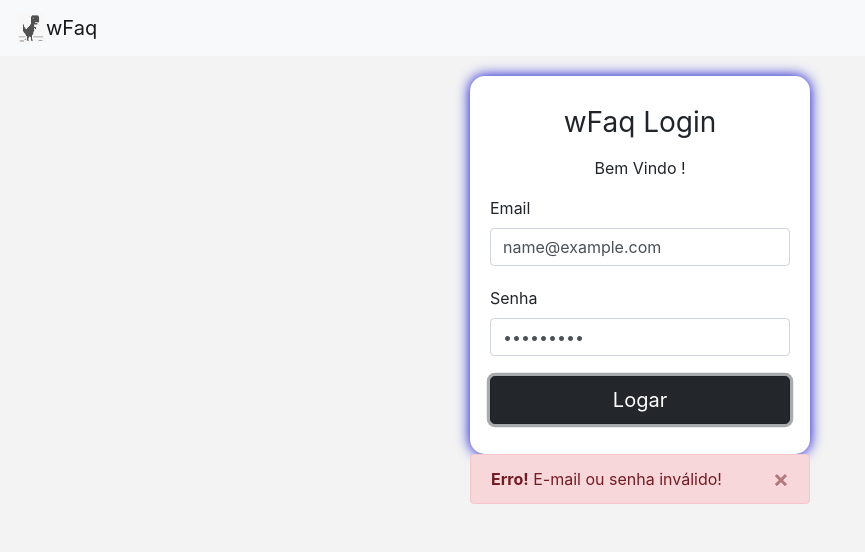
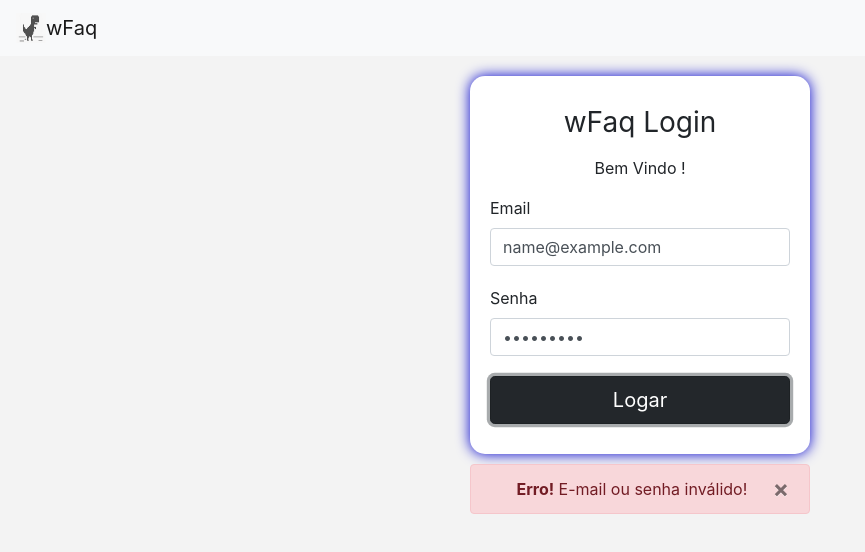
Before and after one commit to wfaq/wfaq-frontend, a React (Create React App) app: page / in a window 1280 px wide. Both pictures are taken after typing "name@example.com", "Sample123" into the empty fields and a click on the button "Logar". Shown: the top 552 px of the page, without its empty margins (0-865 px from the left). Built offline with nearby package versions, Linux system fonts and the light colour scheme; no server answers.

Commit message:
Div Falha de Login

```diff
--- a/src/App.js
+++ b/src/App.js
@@ -5,6 +5,8 @@ import "./components/Questoes";
 
 import Login from "./components/Login";
 import Header from "./components/Header";
+// import Questoes from './components/Questoes';
+import Principal from './pages/principal/index';
 
 function App() {
   return (
--- a/src/components/Login.css
+++ b/src/components/Login.css
@@ -6,3 +6,13 @@
     border-radius: 15px;
     padding: 30px 20px;
 }
+
+.erro-login {
+    margin-top: 10px;
+    text-align: center;
+    display: block;
+}
+
+.hide {
+    display: none;
+}
--- a/src/components/Login.js
+++ b/src/components/Login.js
@@ -1,4 +1,4 @@
-import React, {useState}  from "react";
+import React, {useState, useEffect}  from "react";
 import "./Login.css";
 
 import api from '../services/api';
@@ -7,6 +7,7 @@ import api from '../services/api';
 
         const [email,setEmail] = useState('');
         const [password,setPassword] = useState('');
+        const [erroLogin,setErroLogin] = useState(false);
 
 
         async function autenticate(e){
@@ -21,16 +22,31 @@ import api from '../services/api';
               localStorage.setItem('wfaq-token',response.data.token);
             }
          }catch(exception){
-           console.log(exception)
+           setErroLogin(true);
          }
 
           return 0;
         }
 
+        useEffect(() =>{
+          const divErroLogin = document.getElementById('div-errologin');
+          if(erroLogin) {
+            divErroLogin.classList.remove("hide");
+            divErroLogin.classList.add("erro-login");
+          }else{
+            divErroLogin.classList.remove("erro-login");
+            divErroLogin.classList.add("hide");
+          }
+        },[erroLogin]);
+
+        function removeLoginError(){
+          setErroLogin(false);
+        }
+
 
       return (
 
-        <body>
+        // <body>
           <div className="container" >
             <div className="container col-md-4">
               <form onSubmit={autenticate} className="form-singin" >
@@ -59,13 +75,15 @@ import api from '../services/api';
                   <button className="btn btn-dark btn-lg btn-block" type="submit">Logar</button>
               </div>
             </form>
-            <div class="alert alert-danger alert-dismissible fade show">
-                <button type="button" class="close" data-dismiss="alert">&times;</button>
-                <strong>Erro!</strong> E-mail ou senha inválido!
+            <div className="hide" id="div-errologin">
+              <div className="alert alert-danger fade show">
+                  <button type="button" className="close" onClick={removeLoginError}>&times;</button>
+                  <strong>Erro!</strong> E-mail ou senha inválido!
+              </div>
             </div>
             </div>
           </div>
-        </body>
+        // </body>
 
        );
     }
--- a/src/pages/principal/index.js
+++ b/src/pages/principal/index.js
@@ -1,7 +1,7 @@
-import React from "./node_modules/react";
+import React from "../../../node_modules/react";
 
 import { Container } from "./styles";
-import Questoes from "./components/Questoes";
+import Questoes from '../../components/Questoes'
 
 
 const Principal = ({ history }) => <Questoes />;
```
